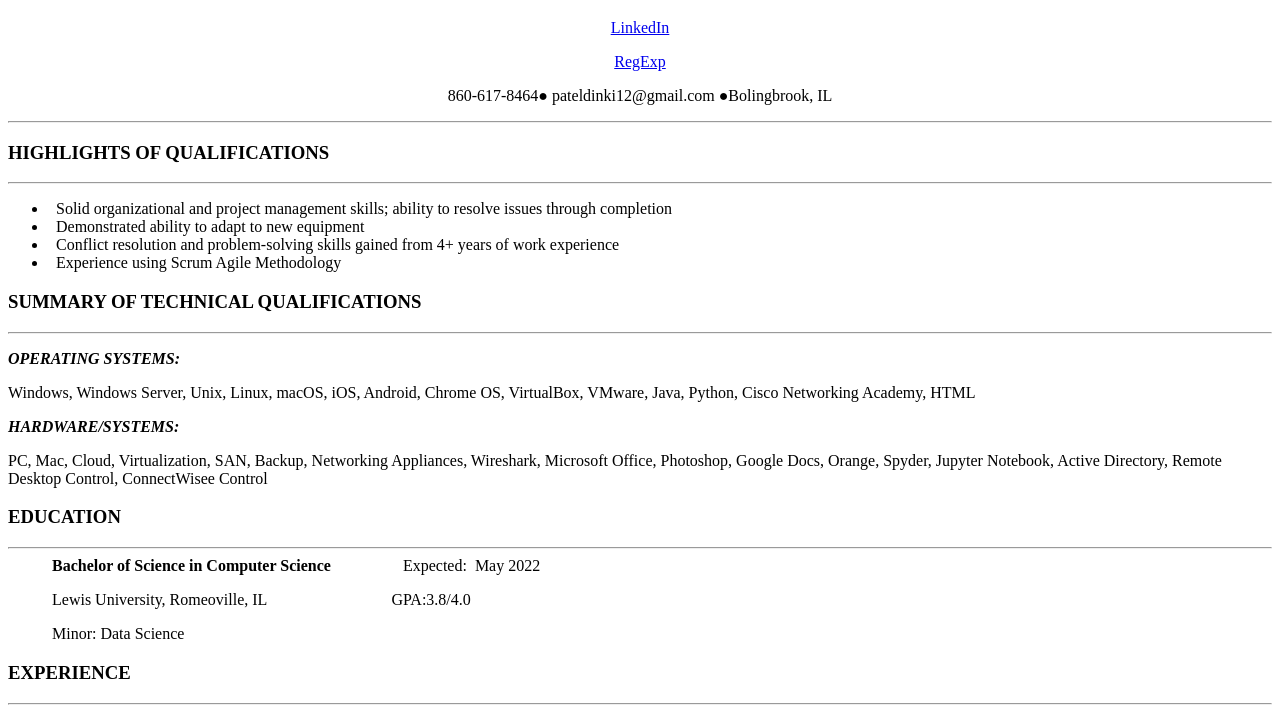
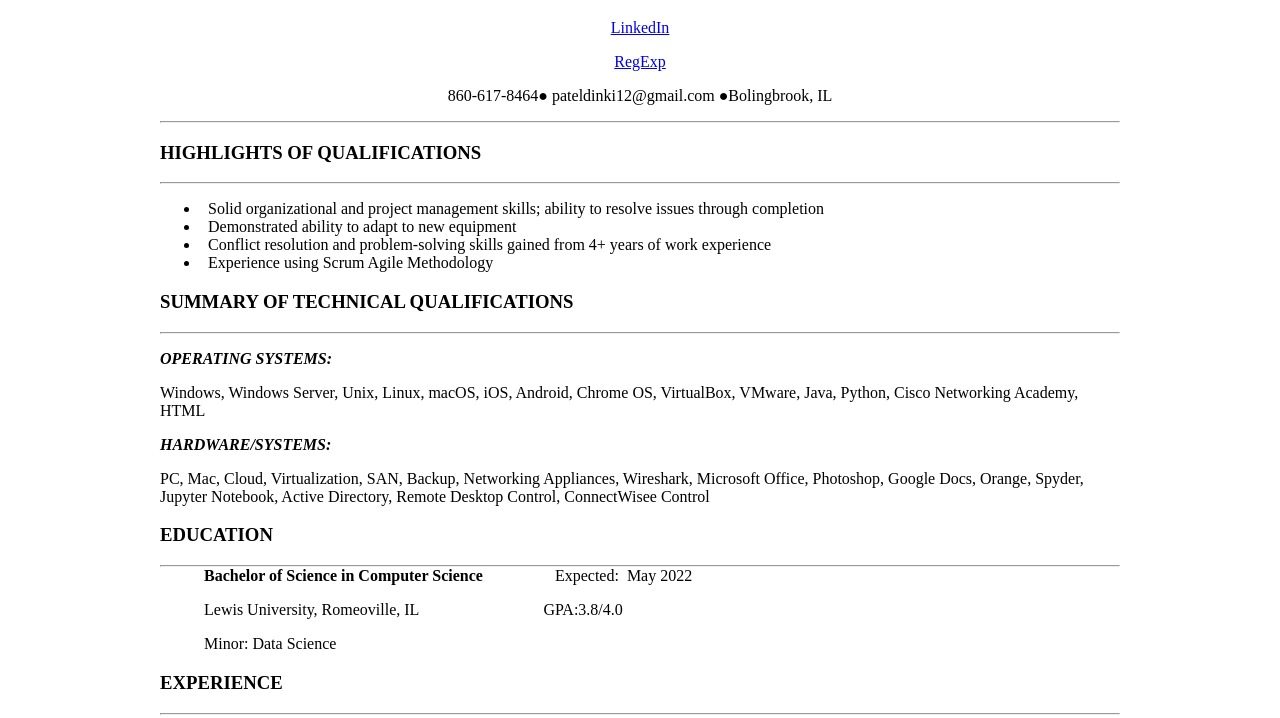
Before and after one commit to dya-create/WebResume, a plain HTML site: page index.html in a window 1280 px wide. Shown: the part 61-779 px from the top of the page. Drawn offline with Linux system fonts and the light colour scheme.

Commit message:
Update index.css

```diff
--- a/index.css
+++ b/index.css
@@ -1,10 +1,22 @@
 h1{text-align:center}
+
+#wrapper {
+    margin-left:auto;
+    margin-right:auto;
+    width:960px;}
 
 title{text-align: center;}
 a{text-align:center}
 
 h3{text-align:left}
 
+h2{text-align: center;}
+
 h4{text-align:center}
 
-hr {size:2 width-1000 color-black}
+hr {
+    size:2 width-1000 color-black;
+    margin-top: 0em;
+    margin-bottom:0em;
+
+}
```
